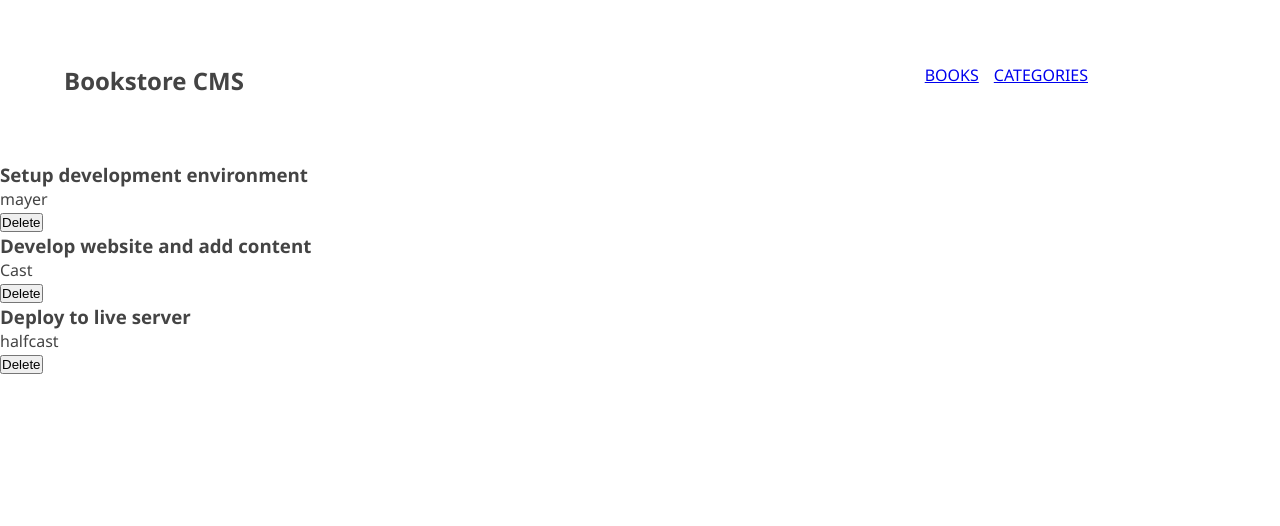
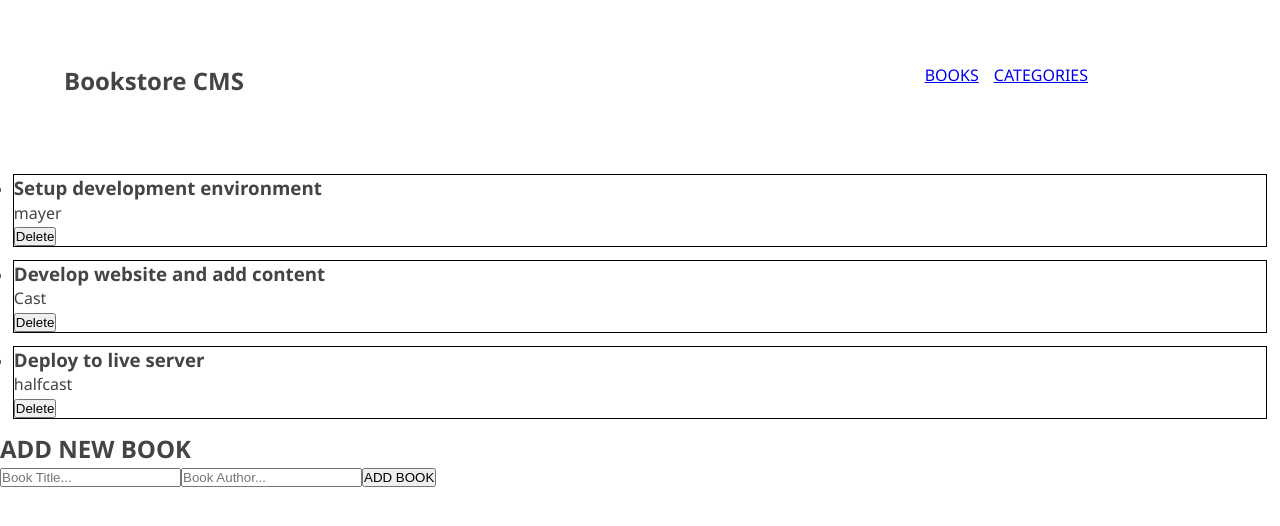
Before and after one commit to shegy28/Bookstore, a React (Create React App) app: page / in a window 1280 px wide. Shown: the top 526 px of the page. Built offline with nearby package versions, Linux system fonts and the light colour scheme.

Commit message:
Add books input field

```diff
--- a/src/App.css
+++ b/src/App.css
@@ -26,3 +26,8 @@ nav {
 .nav-items li  {
   list-style: none;
 }
+
+.eachbook {
+  border: solid black 0.5px;
+  margin: 1%;
+}
--- /dev/null
+++ b/src/components/AddBook.js
@@ -0,0 +1,16 @@
+import React from 'react'
+
+const AddBook = () => {
+  return (
+    <div>
+        <h2>ADD NEW BOOK</h2>
+        <form>
+            <input type="text" placeholder="Book Title..."/>
+            <input type="text" placeholder="Book Author..."/>
+            <button>ADD BOOK</button>
+        </form>
+
+    </div>
+  )
+}
+export default AddBook;
--- a/src/components/Book.js
+++ b/src/components/Book.js
@@ -4,7 +4,7 @@ const Book = (props) => {
   const {singleBook} = props
   return (
 
-        <li>
+        <li className='eachbook'>
             <div>
                 <h3>{singleBook.title}</h3>
             </div>
--- a/src/components/BooksPage.js
+++ b/src/components/BooksPage.js
@@ -1,5 +1,6 @@
 
 import React, { useState } from 'react';
+import AddBook from './AddBook';
 import BookLists from './BookLists';
 const BooksPage = () => {
   const [books , setbooks] = useState(
@@ -32,8 +33,12 @@ const BooksPage = () => {
 
 
   return (
-    <div><BookLists bookset ={books}
-    delTodo = {delTodo} /></div>
+    <div>
+      <BookLists bookset ={books}
+        delTodo = {delTodo}
+      />
+      <AddBook />
+    </div>
   )
 }
 
```
